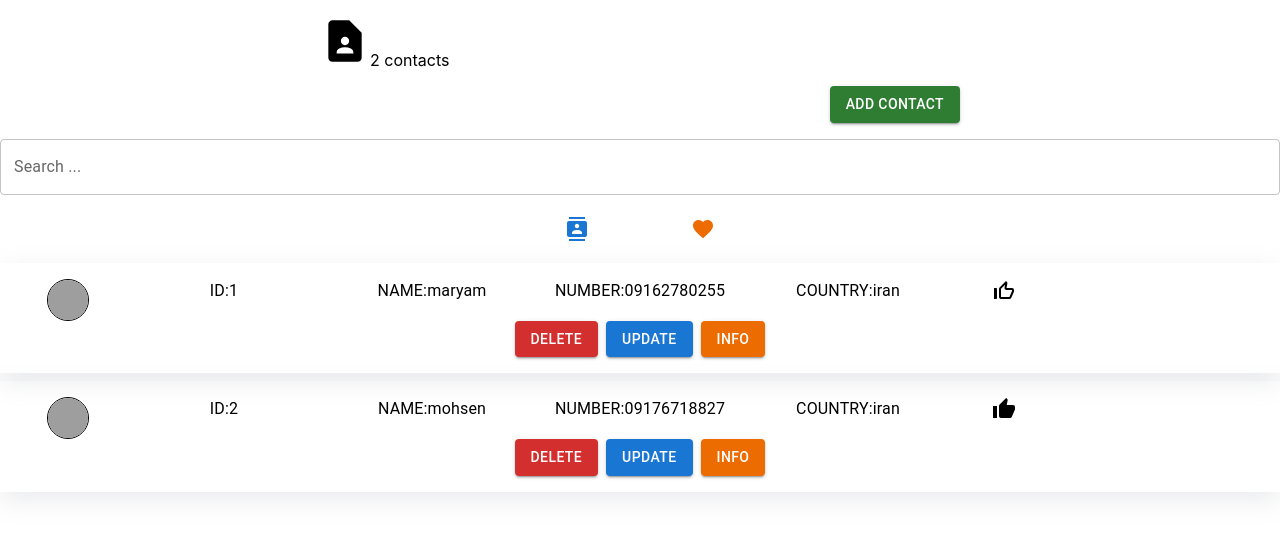
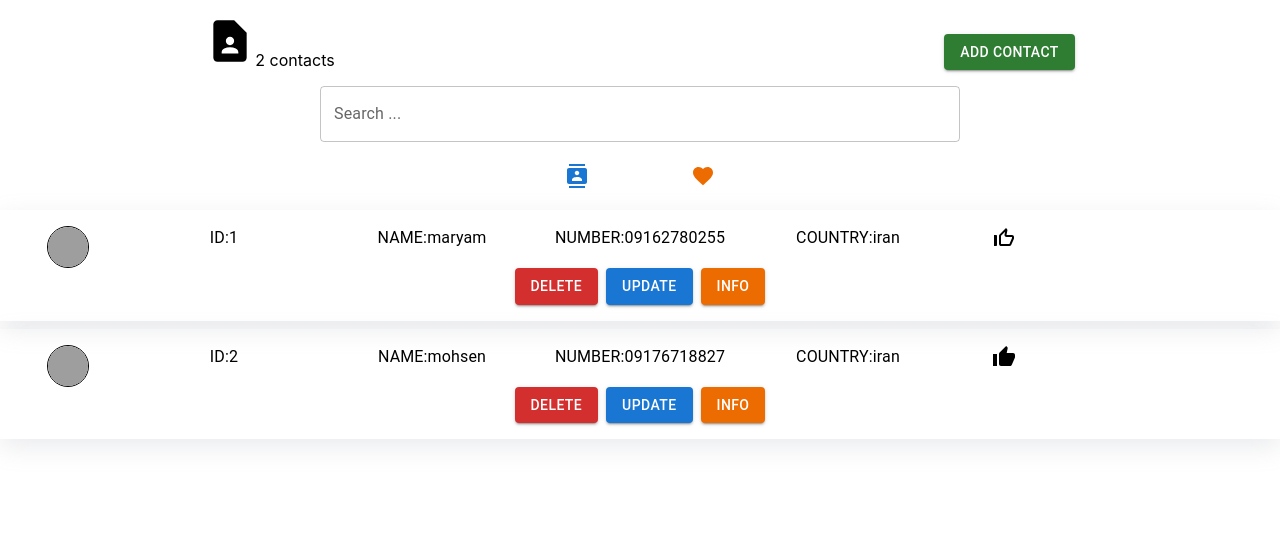
Before and after one commit to maryamkaramad/myContact2, a React (Create React App) app: page / in a window 1280 px wide. Shown: the top 536 px of the page. Built offline with nearby package versions, Linux system fonts and the light colour scheme; grey boxes are pictures that could not be loaded.

Commit message:
fixbug input search

```diff
--- a/src/componenets/Home/HomeHeader.jsx
+++ b/src/componenets/Home/HomeHeader.jsx
@@ -7,15 +7,17 @@ const HomeHeader = () => {
   const contacts = useSelector((state) => state.contacts);
   return (
     <Grid
+      flexDirection={"row"}
+      display={"flex"}
       container
       xs={12}
       justifyContent={"center"}
-      alignItems={"center"}
+      alignItems={"flex-end"}
       gap={2}
       md={12}
       sx={{ marginBottom: { xs: 2 } }}
     >
-      <Grid item continer xs={12} md={6} justifyContent={"flex-start"}
+      <Grid item continer xs={4} md={4} justifyContent={"flex-start"}
         alignItems={"center"}>
         <Grid item><Typography m={2} variant={"h6"} color={"GrayText"}></Typography></Grid>
         <Grid item> <ContactPageIcon sx={{ fontSize: 50 }} />
@@ -24,7 +26,7 @@ const HomeHeader = () => {
 
       </Grid>
 
-      <Grid item container xs={12} md={6} justifyContent={"flex-end"}
+      <Grid item container xs={4} md={4} justifyContent={"flex-end"}
         alignItems={"center"}>
         <Link to={"/addcontact"}>
           <Button variant="contained" color="success">
--- a/src/componenets/Home/InputSearch.jsx
+++ b/src/componenets/Home/InputSearch.jsx
@@ -3,15 +3,18 @@ import { Grid, TextField } from "@mui/material";
 
 const InputSearch = ({ handlsearch }) => {
   return (
-    <Grid sx={{ width: "100%", Margin: "10px" }}>
+    <Grid sx={{ Margin: "10px" }} container xs={12} justifyContent={"center"} alignItems={"center"} >
+      <Grid item xs={6}>
         <TextField
-        sx={{ width: "100%" }}
+          fullWidth
           id="search"
           label="Search ..."
           variant="outlined"
           onChange={(e) => handlsearch(e)}
         />
       </Grid>
+
+    </Grid>
   );
 };
 
```
Lines whose indentation alone changed are shown as unchanged.
